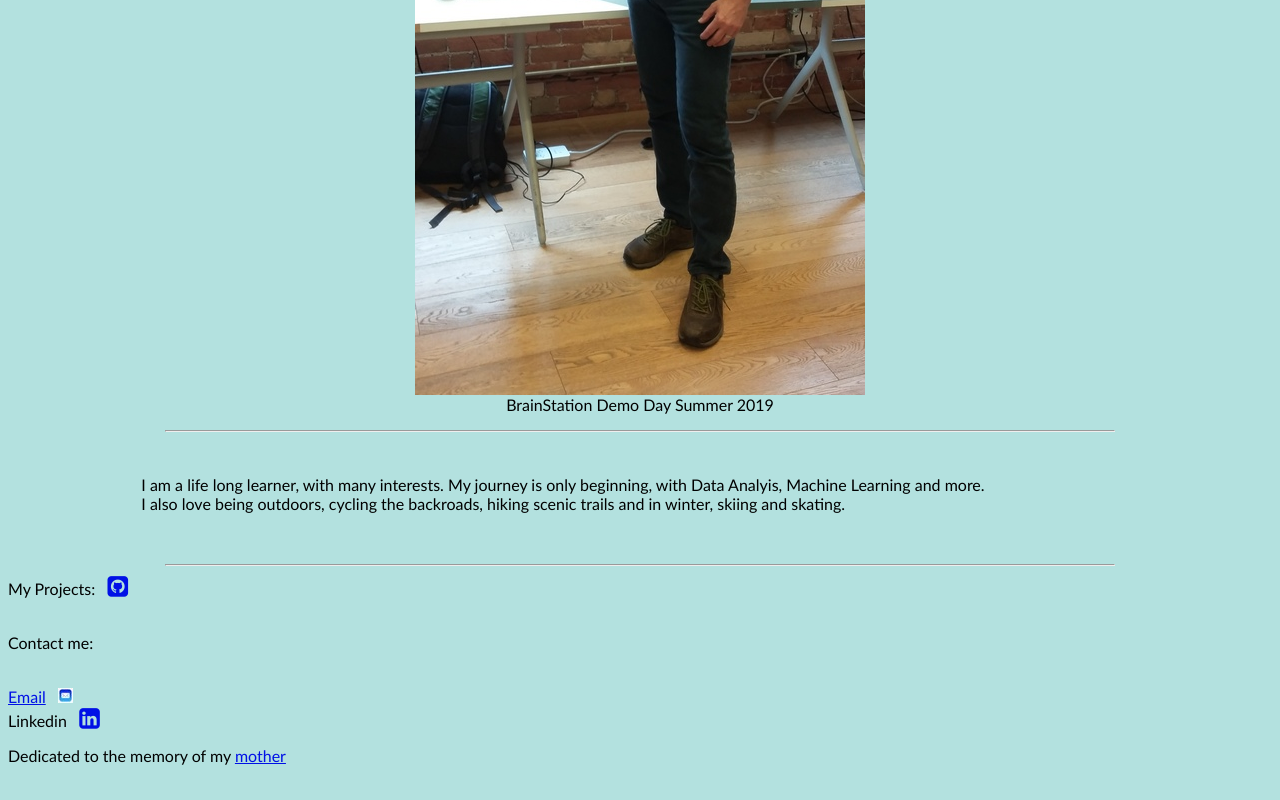
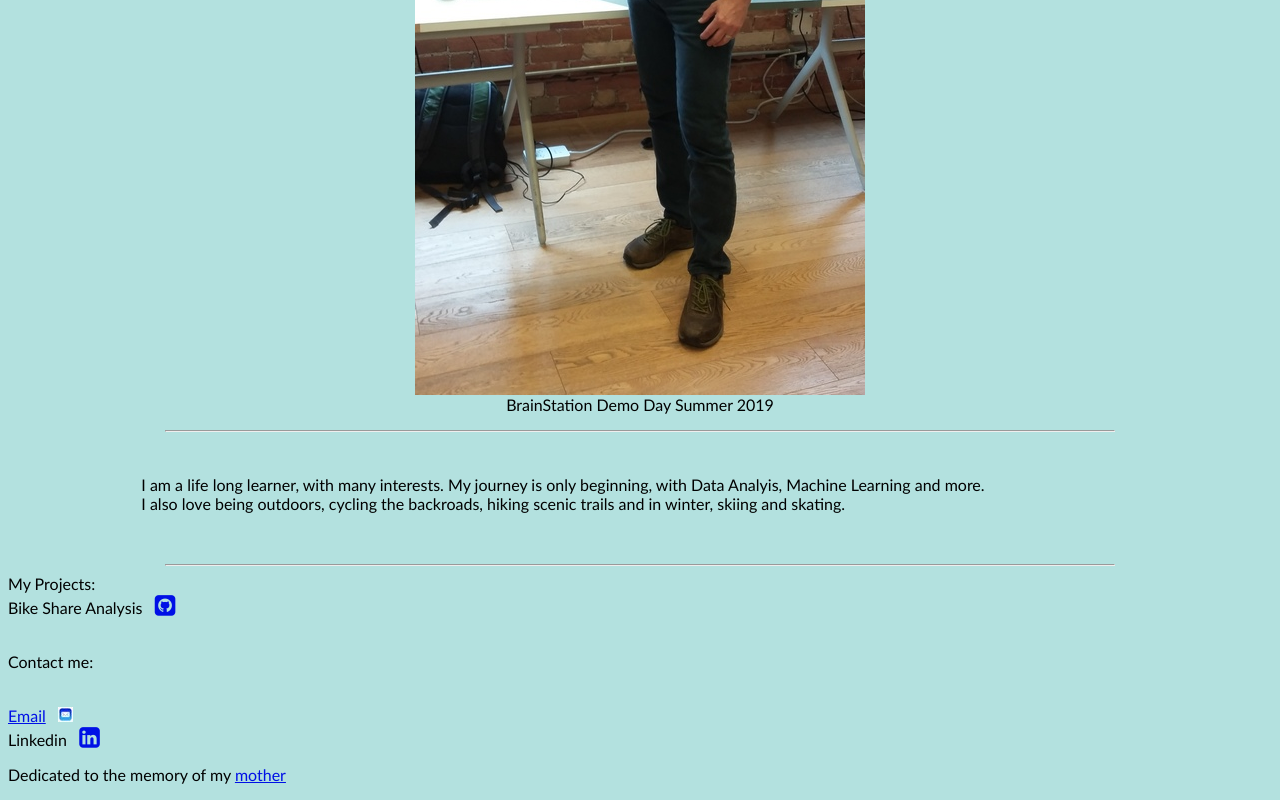
Before and after one commit to philpiltch/philpiltch.github.io, a plain HTML site: page index.html in a window 1280 px wide. Shown: the part 563-1363 px from the top of the page. Drawn offline with Linux system fonts and the light colour scheme.

Commit message:
added project name

```diff
--- a/index.html
+++ b/index.html
@@ -40,7 +40,8 @@ BrainStation Demo Day Summer 2019
 
 <hr width="75%">
 
-My Projects: &nbsp; <a target="_blank" rel="noopener noreferrer"  href="https://github.com/philpiltch/Projects"><i style="font-size:24px" class="fa">&#xf092;</i></a>
+My Projects: <br>
+   Bike Share Analysis  &nbsp; <a target="_blank" rel="noopener noreferrer"  href="https://github.com/philpiltch/Projects"><i style="font-size:24px" class="fa">&#xf092;</i></a>
 
 
 
```
